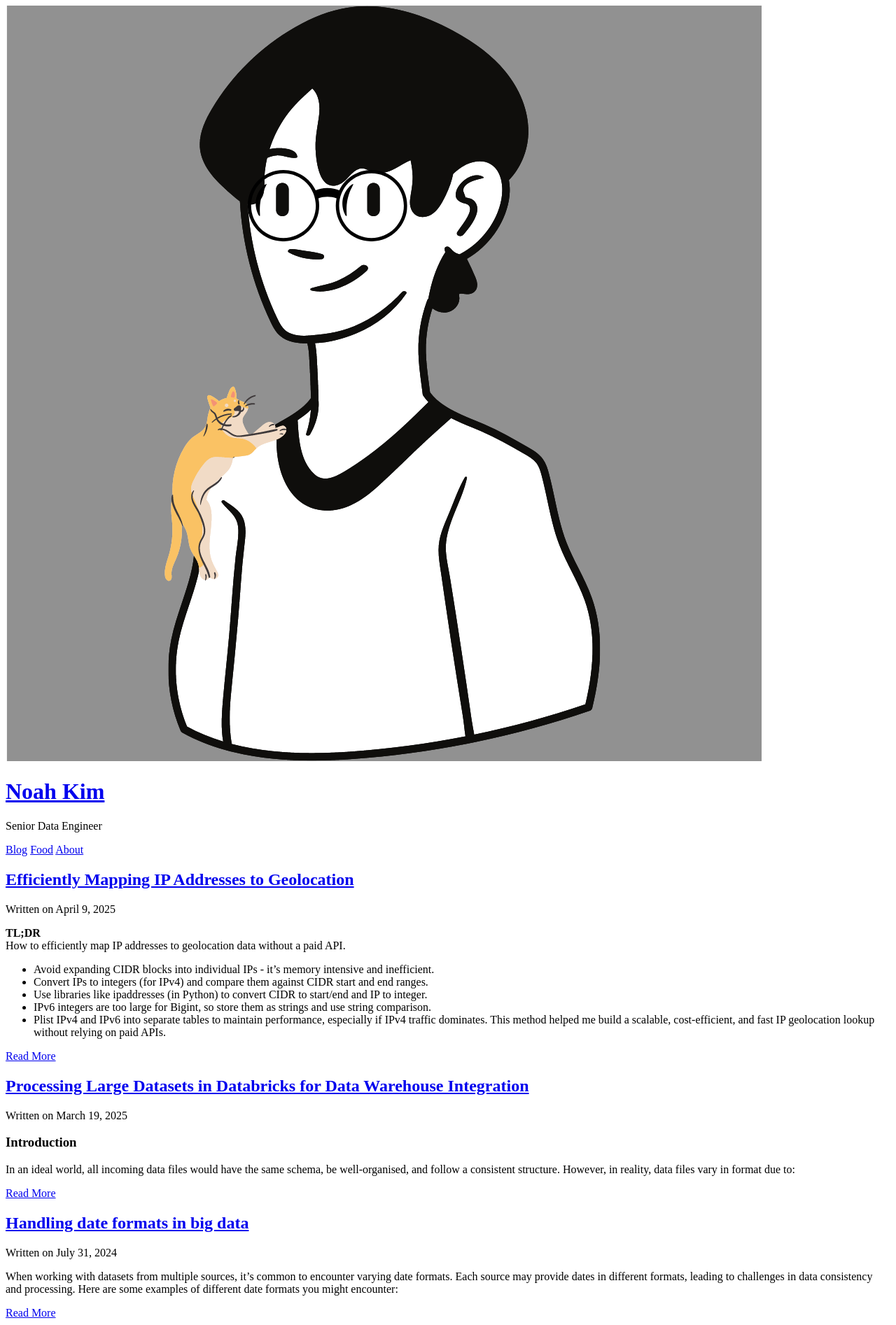
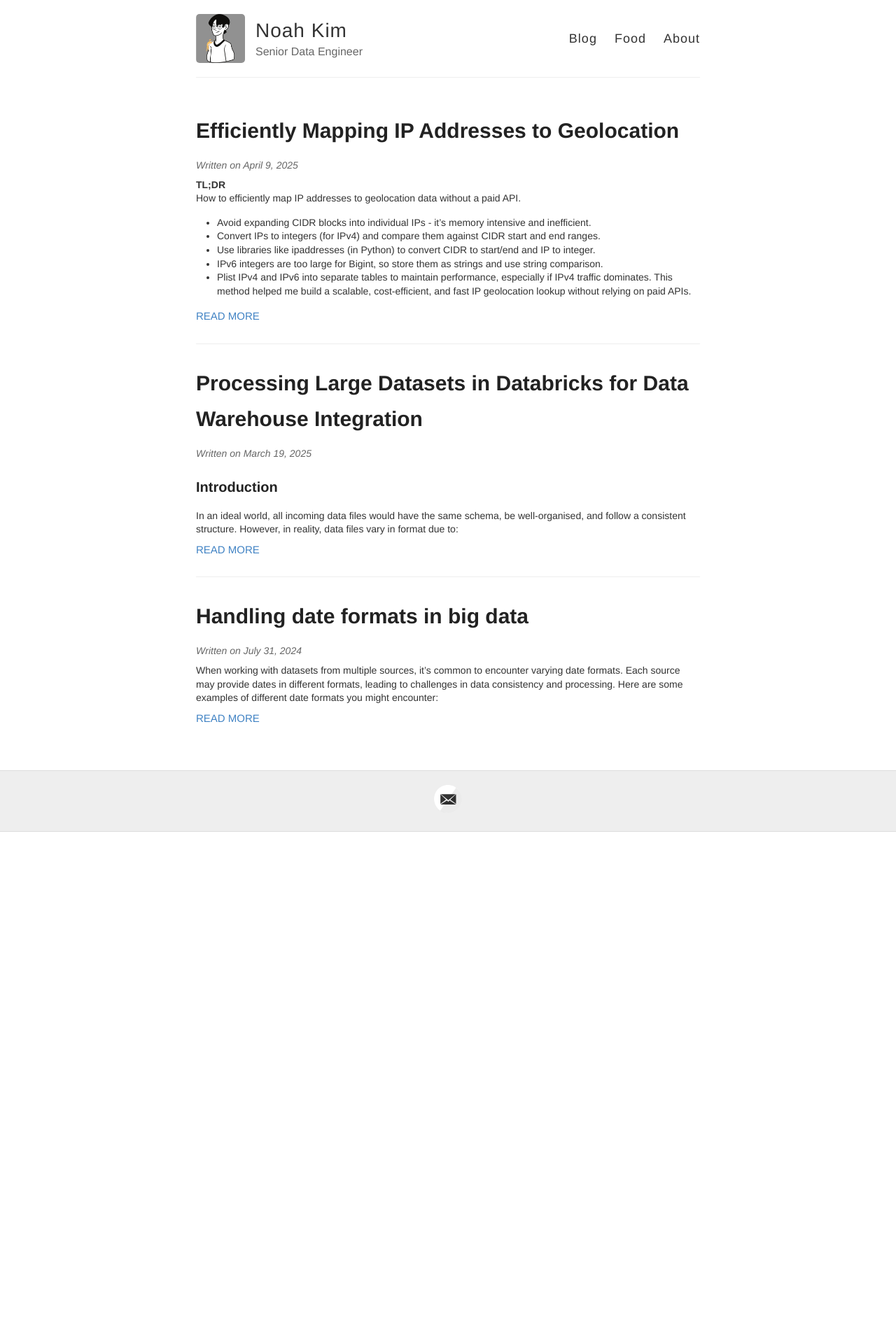
Before and after one commit to noahtjkim/noahtjkim.github.io, a Jekyll site: the page built from index.html, in a window 1280 px wide. Shown: the whole page at 70% size. Built offline with Jekyll 4.4.1, drawn with Linux system fonts in a browser that asks for light colours; comment, search, counter and statistics services are not loaded; after the commit the page ends 1189 px from its top, so only the background shows below that.

Commit message:
Update default.html

```diff
--- a/_layouts/default.html
+++ b/_layouts/default.html
@@ -9,11 +9,7 @@
       <script src="http://html5shiv.googlecode.com/svn/trunk/html5.js"></script>
     <![endif]-->
 
-    <!-- <link rel="stylesheet" type="text/css" href="{{ site.baseurl }}/style.css" /> -->
-
-    <link rel="stylesheet" href="https://cdn.jsdelivr.net/npm/prismjs/themes/prism-tomorrow.css">
-    <link rel="stylesheet" href="https://cdn.jsdelivr.net/npm/prismjs/plugins/toolbar/prism-toolbar.css">
-
+    <link rel="stylesheet" type="text/css" href="{{ site.baseurl }}/style.css" />
     <link rel="alternate" type="application/rss+xml" title="{{ site.name }} - {{ site.description }}" href="{{ site.baseurl }}/feed.xml" />
 
     <!-- Created with Jekyll Now - http://github.com/barryclark/jekyll-now -->
@@ -52,9 +48,5 @@
     </div>
 
     {% include analytics.html %}
-    <script src="https://cdn.jsdelivr.net/npm/prismjs/prism.js"></script>
-    <script src="https://cdn.jsdelivr.net/npm/prismjs/components/prism-sql.min.js"></script>
-    <script src="https://cdn.jsdelivr.net/npm/prismjs/plugins/clipboard/prism-clipboard.min.js"></script>
-    <script src="https://cdn.jsdelivr.net/npm/prismjs/plugins/toolbar/prism-toolbar.min.js"></script>
   </body>
 </html>
```
